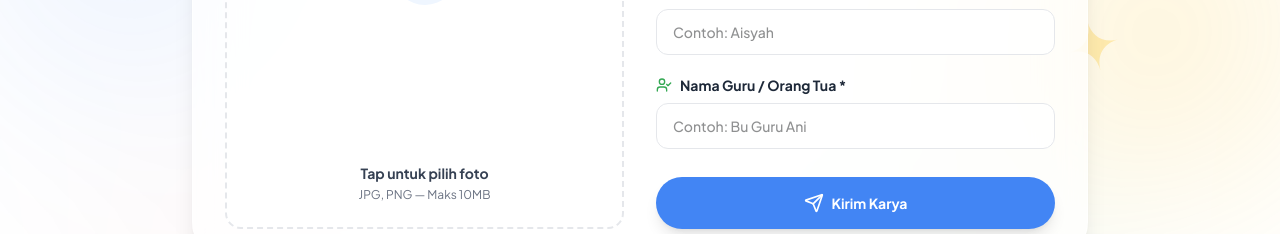
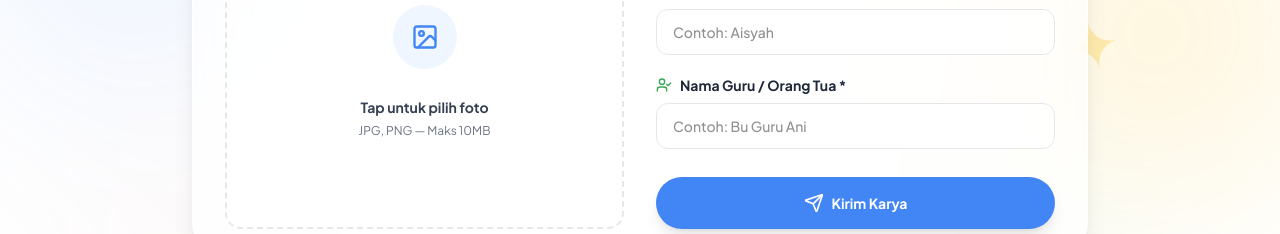
Before and after one commit to iqbalgsr46/Web-Proker-KKN-UBP-2026, a Next.js app: page /kirim-karya in a window 1280 px wide. Shown: the part 306-540 px from the top of the page. Built offline with nearby package versions, Linux system fonts and the light colour scheme; no server answers; the database is empty.

Commit message:
fix(ui): adjust photo upload zone alignment on kirim-karya

```diff
--- a/src/app/kirim-karya/page.tsx
+++ b/src/app/kirim-karya/page.tsx
@@ -244,10 +244,10 @@ export default function KirimKaryaPage() {
                       <ImageIcon className="w-7 h-7 text-google-blue" />
                     </div>
                   )}
-                  <p className="text-sm font-bold text-gray-700 mt-auto">
+                  <p className="text-sm font-bold text-gray-700 mt-4">
                     {imageFile ? imageFile.name : "Tap untuk pilih foto"}
                   </p>
-                  <p className="text-xs text-gray-500 mt-1">JPG, PNG — Maks 10MB</p>
+                  <p className="text-xs text-gray-500 mt-1.5">JPG, PNG — Maks 10MB</p>
                 </div>
               </div>
 
```
